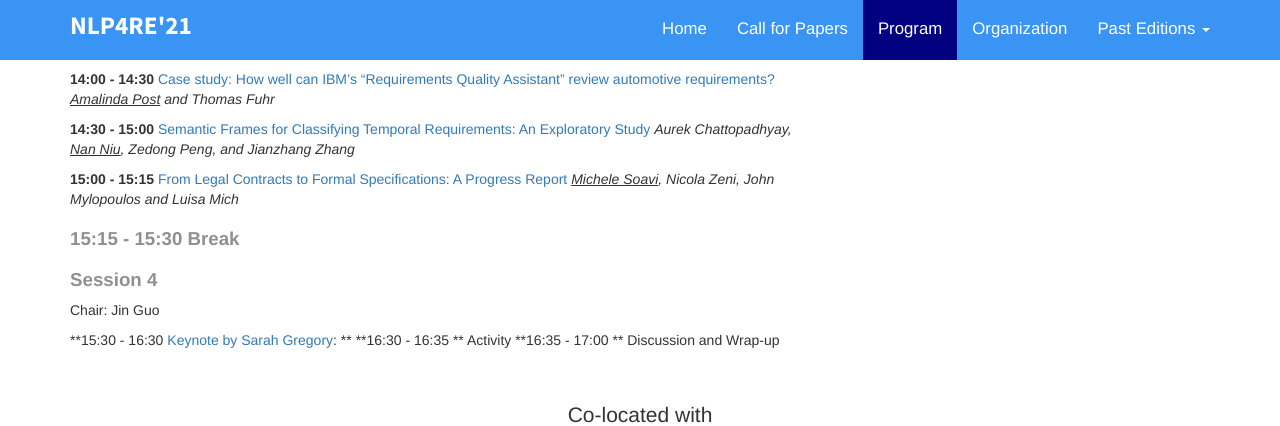
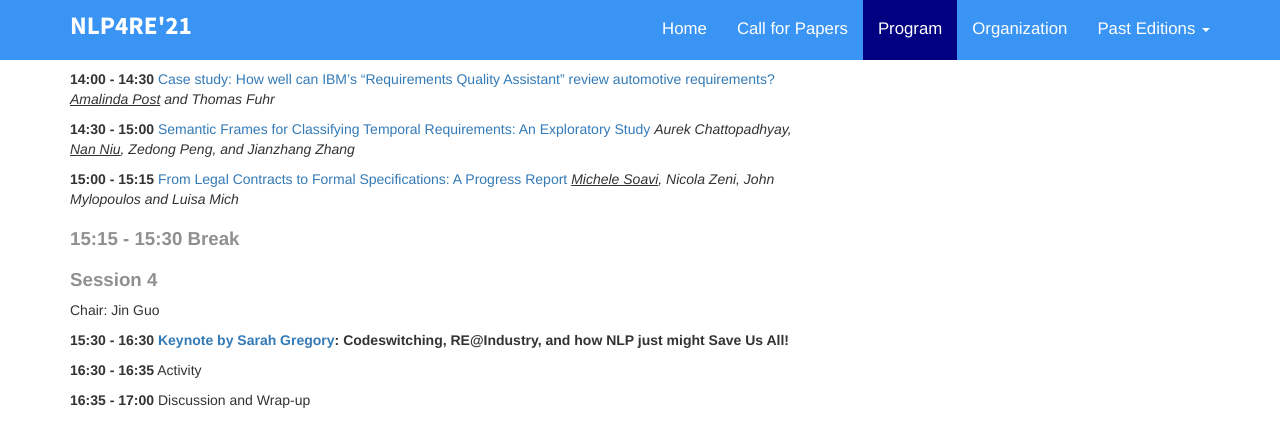
Before and after one commit to nlp4re/2021, a Jekyll site: the page built from program.md, in a window 1280 px wide and 900 px high, scrolled down 1190 px, cut to the strip 0-426 px from the top of the window. Built offline with Jekyll 4.4.1, drawn with Linux system fonts in a browser that asks for light colours; comment, search, counter and statistics services are not loaded; our own code applies the rules of GitHub Pages for plain Markdown files.

Commit message:
Update program.md

```diff
--- a/program.md
+++ b/program.md
@@ -54,6 +54,8 @@ Chair: Sallam Abualhaija
 
 Chair: Jin Guo
 
-**15:30 - 16:30 [Keynote by Sarah Gregory](): **
-**16:30 - 16:35 ** Activity
-**16:35 - 17:00 ** Discussion and Wrap-up
+**15:30 - 16:30 [Keynote by Sarah Gregory](): Codeswitching, RE@Industry, and how NLP just might Save Us All!**
+
+**16:30 - 16:35** Activity
+
+**16:35 - 17:00** Discussion and Wrap-up
```
